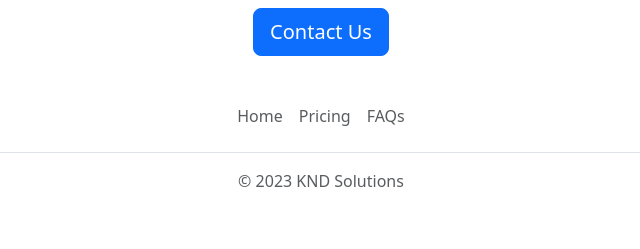
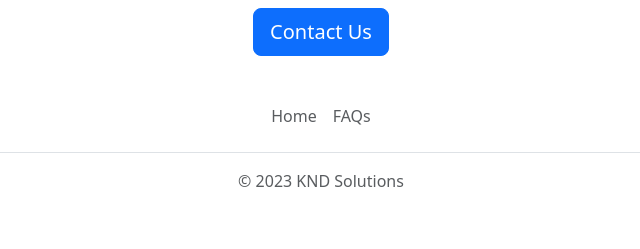
Before and after one commit to clipsey24/KND-Solutions, a Flask app: page / in a window 1280 px wide. Shown: the part 1932-2181 px from the top of the page, without its empty margins (319-959 px from the left). Run offline with Flask 3, Linux system fonts and the light colour scheme.

Commit message:
changed footer

```diff
--- a/templates/footer.html
+++ b/templates/footer.html
@@ -2,7 +2,7 @@
   <footer class="py-3 my-4">
     <ul class="nav justify-content-center border-bottom pb-3 mb-3">
       <li class="nav-item"><a href="templates/home.html" class="nav-link px-2 text-body-secondary">Home</a></li>
-      <li class="nav-item"><a href="#" class="nav-link px-2 text-body-secondary">Pricing</a></li>
+
       <li class="nav-item"><a href="#" class="nav-link px-2 text-body-secondary">FAQs</a></li>
 
     </ul>
```
